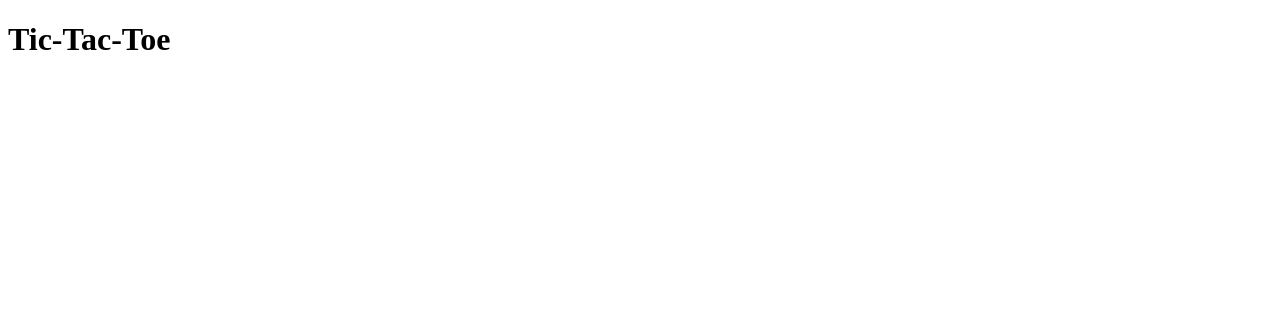
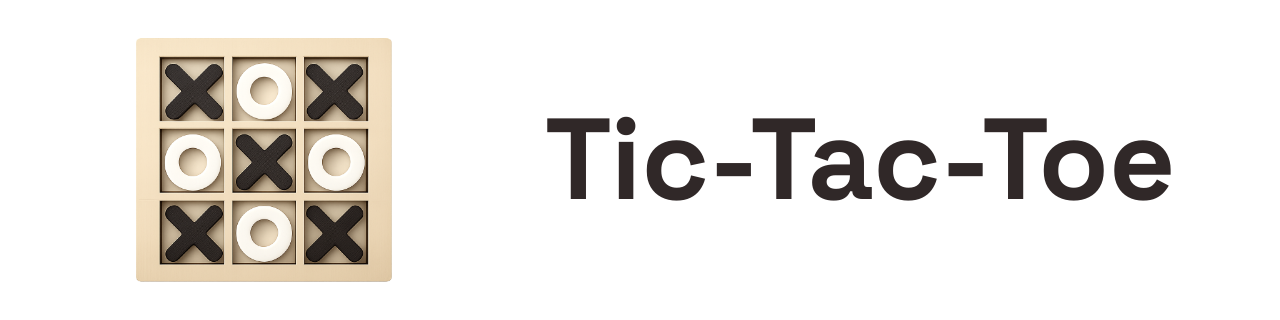
Before and after one commit to ranydev0/tic-tac-toe, a React (Vite) app: page / in a window 1280 px wide. Shown: the top 320 px of the page. Built offline with nearby package versions, Linux system fonts and the light colour scheme.

Commit message:
fix: Included the header

```diff
--- a/index.html
+++ b/index.html
@@ -4,9 +4,20 @@
     <meta charset="UTF-8" />
     <meta name="viewport" content="width=device-width, initial-scale=1.0" />
     <link rel="stylesheet" href="./src/index.css" />
+    <link rel="icon" type="image/png" href="./tic-tac-toe.png" />
+    <link rel="preconnect" href="https://fonts.googleapis.com" />
+    <link rel="preconnect" href="https://fonts.gstatic.com" crossorigin />
+    <link
+      href="https://fonts.googleapis.com/css2?family=Space+Grotesk:wght@400;500;600;700&display=swap"
+      rel="stylesheet"
+    />
     <title>Tic-Tac-Toe</title>
   </head>
   <body>
+    <header>
+      <img src="tic-tac-toe.png" alt="Game Logo" />
+      <h1>Tic-Tac-Toe</h1>
+    </header>
     <div id="root"></div>
     <script type="module" src="/src/index.jsx"></script>
   </body>
--- a/src/App.jsx
+++ b/src/App.jsx
@@ -1,5 +1,5 @@
 function App() {
-  return <h1>Tic-Tac-Toe</h1>;
+  return <div></div>;
 }
 
 export default App;
--- a/src/index.css
+++ b/src/index.css
@@ -0,0 +1,29 @@
+body {
+  margin: auto;
+  max-width: 1200px;
+  font-family: "Space Grotesk";
+}
+
+header {
+  margin: 0;
+  display: flex;
+  flex-wrap: wrap;
+  align-items: center;
+  justify-content: center;
+  gap: 10%;
+}
+
+img {
+  width: 20rem;
+  flex-shrink: 1;
+  max-width: 100%;
+}
+
+h1 {
+  margin: 0;
+  font-size: 9vw;
+  line-height: 1.2;
+  flex-shrink: 2;
+  max-width: 100%;
+  color: #302828;
+}
```
Also changed, not shown: public/tic-tac-toe.png (added).
